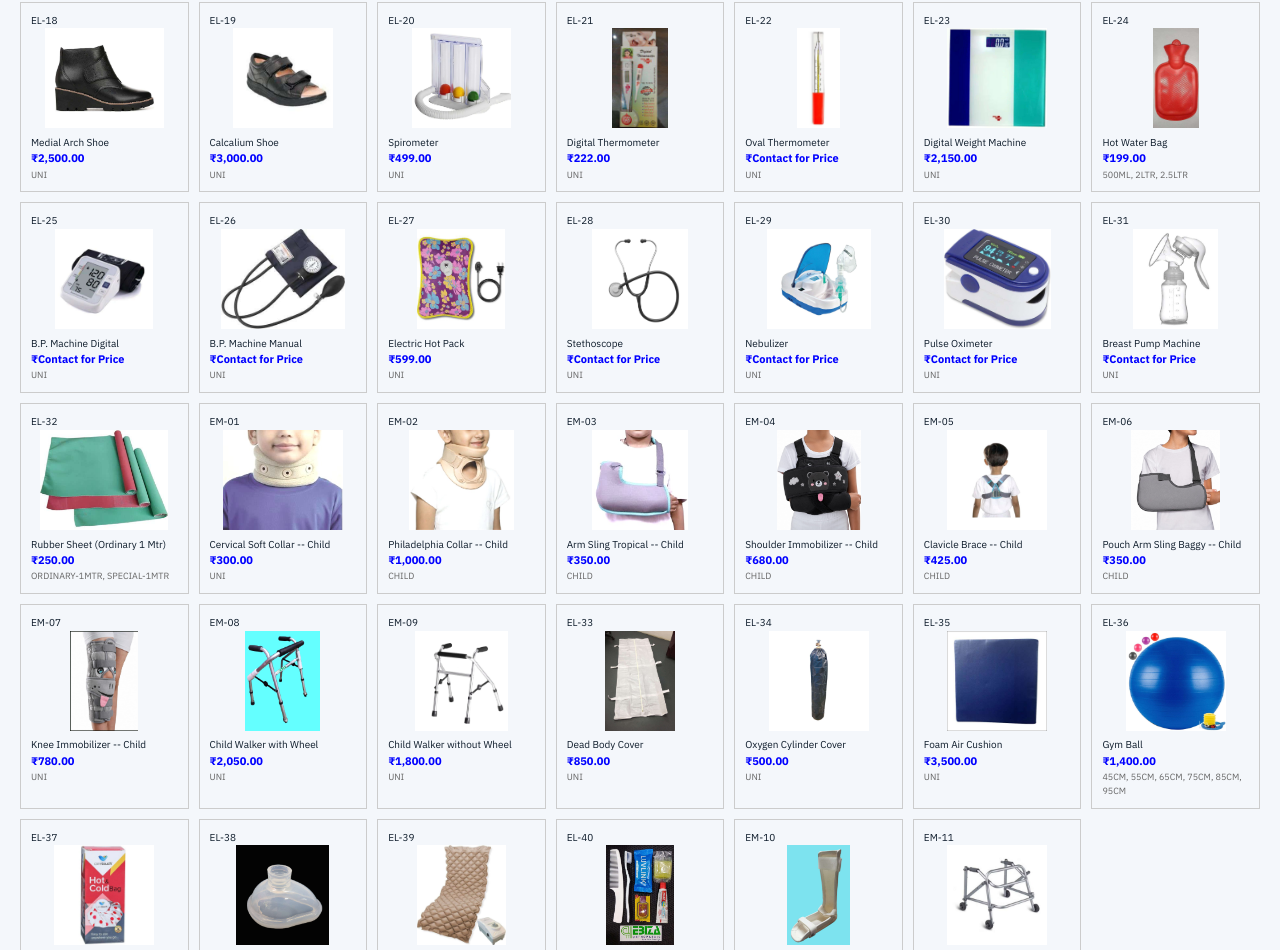
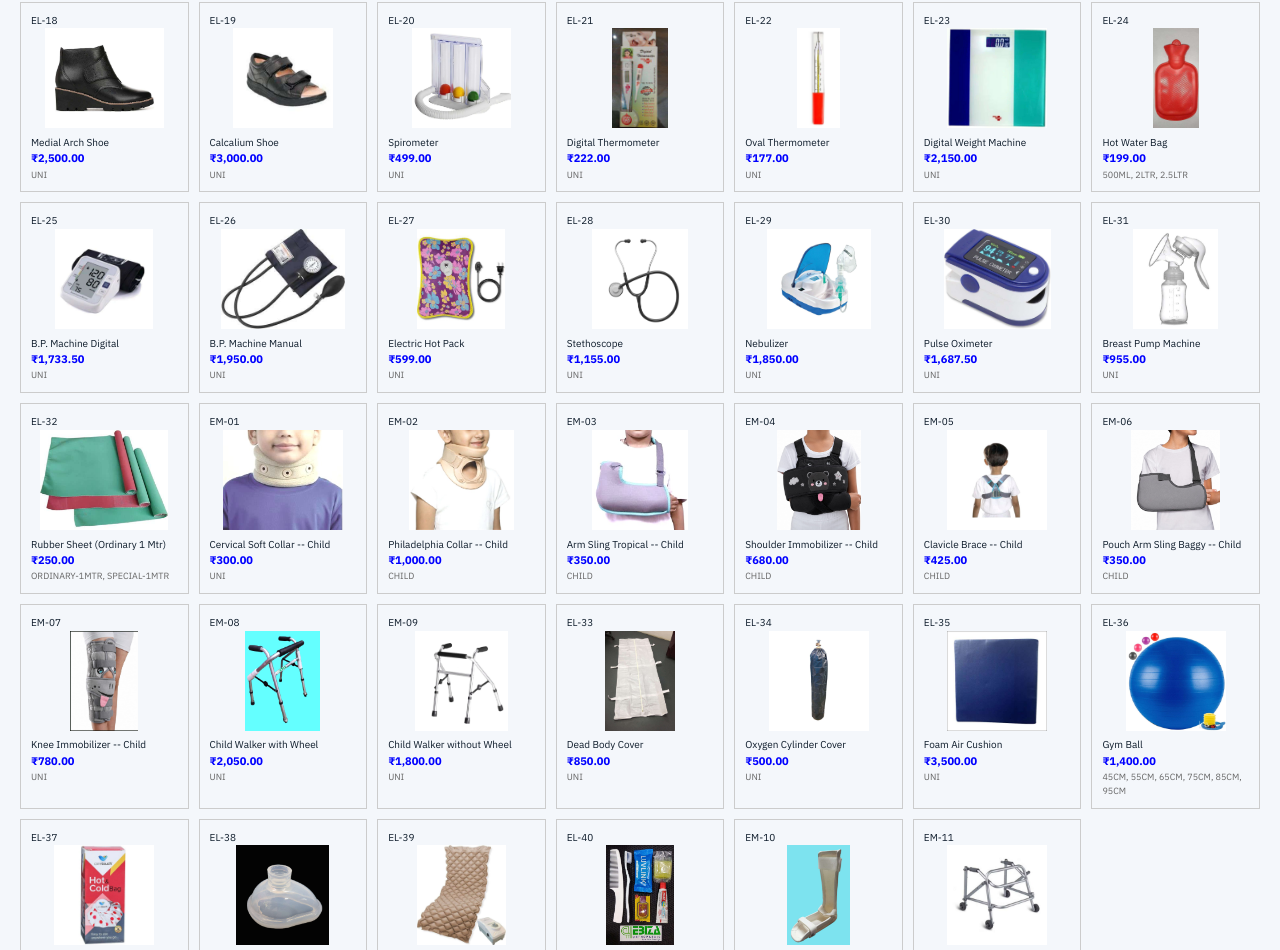
Before and after one commit to Bhinder1995/Ebiza-Othopadic, a Next.js app: page /diag in a window 1280 px wide. Shown: the part 5130-6080 px from the top of the page. Built offline with nearby package versions, Linux system fonts and the light colour scheme.

Commit message:
Update 7 products from 'Contact for Price' to actual MRP per WhatsApp (18/05/26)

```diff
--- a/data/products.js
+++ b/data/products.js
@@ -1454,7 +1454,7 @@ export const PRODUCTS = {
   "EL-22": {
     "name": "Oval Thermometer",
     "desc": "Traditional oval glass thermometer for clinical use",
-    "mrp": "Contact for Price",
+    "mrp": "177.00",
     "sizes": "UNI",
     "img": "/images/products/EL-22.jpg",
     "cat": "allied"
@@ -1482,7 +1482,7 @@ export const PRODUCTS = {
   "EL-25": {
     "name": "B.P. Machine Digital",
     "desc": "Electronic blood pressure monitor for home use",
-    "mrp": "Contact for Price",
+    "mrp": "1,733.50",
     "sizes": "UNI",
     "img": "/images/products/EL-25.jpg",
     "cat": "allied"
@@ -1490,7 +1490,7 @@ export const PRODUCTS = {
   "EL-26": {
     "name": "B.P. Machine Manual",
     "desc": "Sphygmomanometer for professional blood pressure reading",
-    "mrp": "Contact for Price",
+    "mrp": "1,950.00",
     "sizes": "UNI",
     "img": "/images/products/EL-26.jpg",
     "cat": "allied"
@@ -1506,7 +1506,7 @@ export const PRODUCTS = {
   "EL-28": {
     "name": "Stethoscope",
     "desc": "Medical stethoscope for auscultation and diagnostics",
-    "mrp": "Contact for Price",
+    "mrp": "1,155.00",
     "sizes": "UNI",
     "img": "/images/products/EL-28.jpg",
     "cat": "allied"
@@ -1514,7 +1514,7 @@ export const PRODUCTS = {
   "EL-29": {
     "name": "Nebulizer",
     "desc": "Compact nebulizer for efficient respiratory medication",
-    "mrp": "Contact for Price",
+    "mrp": "1,850.00",
     "sizes": "UNI",
     "img": "/images/products/EL-29.jpg",
     "cat": "allied"
@@ -1522,7 +1522,7 @@ export const PRODUCTS = {
   "EL-30": {
     "name": "Pulse Oximeter",
     "desc": "Finger pulse oximeter for SpO2 monitoring",
-    "mrp": "Contact for Price",
+    "mrp": "1,687.50",
     "sizes": "UNI",
     "img": "/images/products/EL-30.jpg",
     "cat": "allied"
@@ -1530,7 +1530,7 @@ export const PRODUCTS = {
   "EL-31": {
     "name": "Breast Pump Machine",
     "desc": "Electric breast pump machine for maternal care",
-    "mrp": "Contact for Price",
+    "mrp": "955.00",
     "sizes": "UNI",
     "img": "/images/products/EL-31.jpg",
     "cat": "allied"
```
